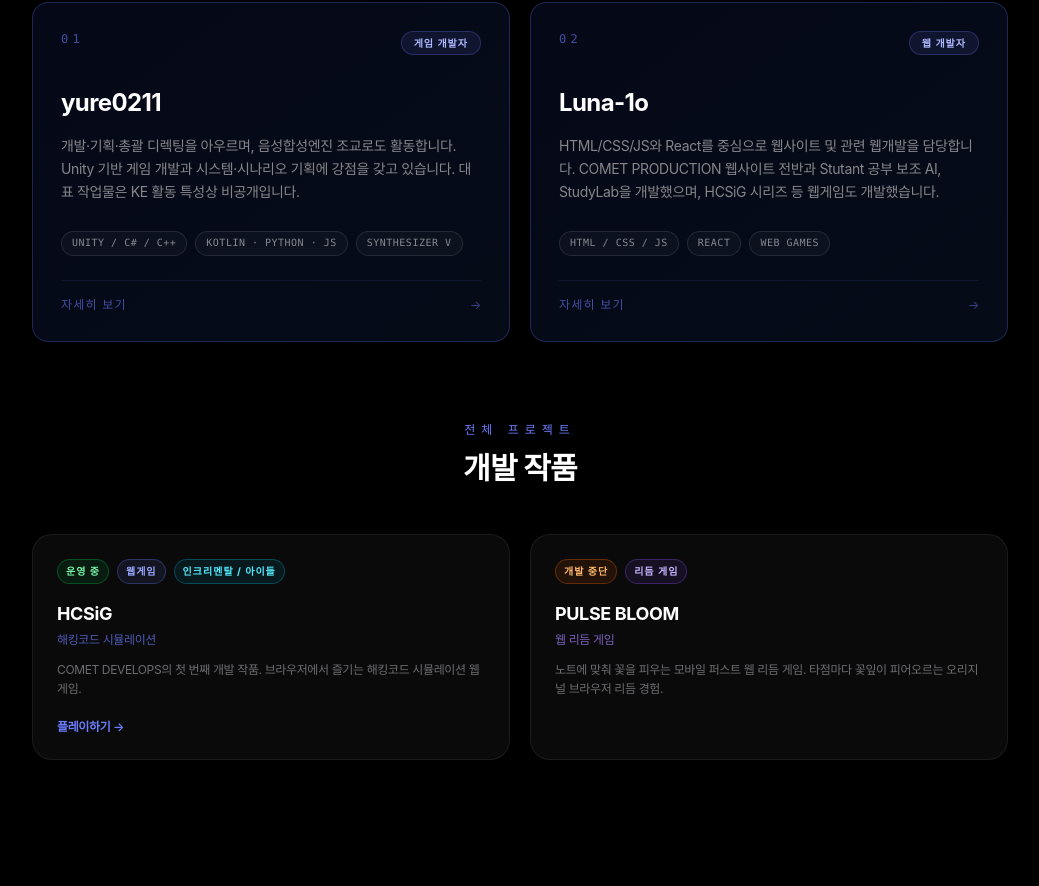
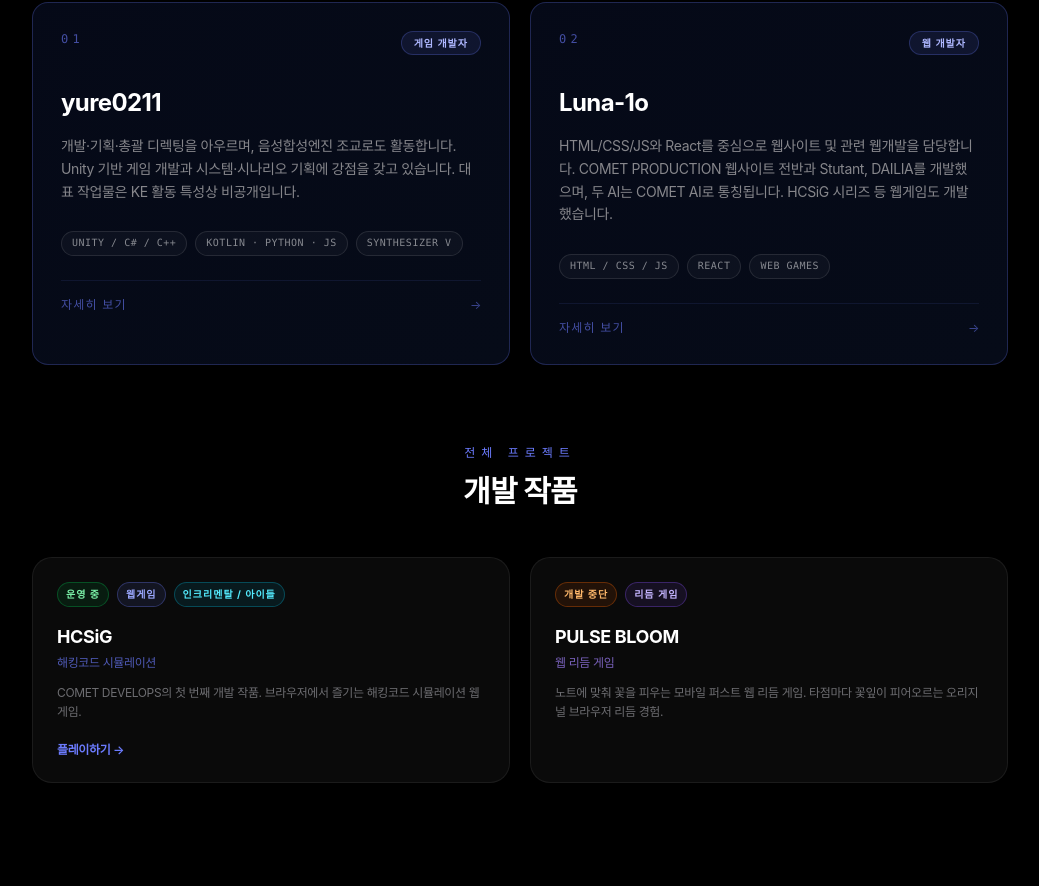
Before and after one commit to cometodlite/comet_production_official, a Next.js app: page /develops in a window 1280 px wide. Shown: the part 3634-4520 px from the top of the page, without its empty margins (120-1159 px from the left). Built offline with nearby package versions, Linux system fonts and the light colour scheme; no server answers.

Commit message:
announce COMET AI

```diff
--- a/src/app/news/page.tsx
+++ b/src/app/news/page.tsx
@@ -7,6 +7,18 @@ import { FadeUp, StaggerContainer, StaggerItem, AnimatePresence, motion } from "
 type Category = "all" | "production" | "entertainers" | "develops";
 
 const newsData = [
+  {
+    id: 5,
+    category: "develops" as Category,
+    date: "2026.07.17",
+    titleKo: "Stutant와 DAILIA, COMET AI로 통합 명명",
+    titleEn: "Stutant and DAILIA Unified as COMET AI",
+    descKo: "Luna-1o 개발자가 개발한 Stutant와 DAILIA 두 AI를 COMET AI로 통칭합니다. 두 서비스는 학습과 일상적인 정보 활용을 돕는 AI 경험을 확장하며, COMET DEVELOPS의 AI 개발 방향을 함께 만들어 갑니다.",
+    descEn: "Stutant and DAILIA, two AI services developed by Luna-1o, are now collectively known as COMET AI. Together, they expand AI experiences for learning and everyday information use while shaping COMET DEVELOPS' AI direction.",
+    tag: "COMET AI",
+    tagColor: "text-cyan-300 border-cyan-400/30 bg-cyan-400/10",
+    accentBar: "bg-gradient-to-r from-cyan-400/70 to-transparent",
+  },
   {
     id: 4,
     category: "develops" as Category,
--- a/src/data/developers.ts
+++ b/src/data/developers.ts
@@ -56,8 +56,8 @@ export const developers: Developer[] = [
     role: { ko: "웹 개발자", en: "Web Developer" },
     number: "02",
     description: {
-      ko: "HTML/CSS/JS와 React를 중심으로 웹사이트 및 관련 웹개발을 담당합니다. COMET PRODUCTION 웹사이트 전반과 Stutant 공부 보조 AI, StudyLab을 개발했으며, HCSiG 시리즈 등 웹게임도 개발했습니다.",
-      en: "Builds websites and related web experiences with HTML/CSS/JS and React. Developed the COMET PRODUCTION website, Stutant study-assistant AI, StudyLab, and web games including the HCSiG series.",
+      ko: "HTML/CSS/JS와 React를 중심으로 웹사이트 및 관련 웹개발을 담당합니다. COMET PRODUCTION 웹사이트 전반과 Stutant, DAILIA를 개발했으며, 두 AI는 COMET AI로 통칭됩니다. HCSiG 시리즈 등 웹게임도 개발했습니다.",
+      en: "Builds websites and related web experiences with HTML/CSS/JS and React. Developed the COMET PRODUCTION website, Stutant, and DAILIA, which are collectively known as COMET AI, as well as web games including the HCSiG series.",
     },
     specialties: ["HTML / CSS / JS", "REACT", "WEB GAMES"],
     games: [
@@ -91,7 +91,21 @@ export const developers: Developer[] = [
     web: [
       { name: "COMET PRODUCTION Co. 홈페이지", status: "live" },
       { name: "Study Lab", status: "ending" },
-      { name: "Stutant", status: "beta" },
+      {
+        name: "COMET AI",
+        description: { ko: "Stutant와 DAILIA를 통칭하는 COMET DEVELOPS의 AI 브랜드.", en: "COMET DEVELOPS' AI brand encompassing Stutant and DAILIA." },
+        status: "beta",
+      },
+      {
+        name: "Stutant",
+        description: { ko: "학습을 돕는 AI 서비스.", en: "An AI service that supports learning." },
+        status: "beta",
+      },
+      {
+        name: "DAILIA",
+        description: { ko: "일상적인 정보 활용을 돕는 AI 서비스.", en: "An AI service for everyday information use." },
+        status: "beta",
+      },
     ],
     other: [
       {
```
